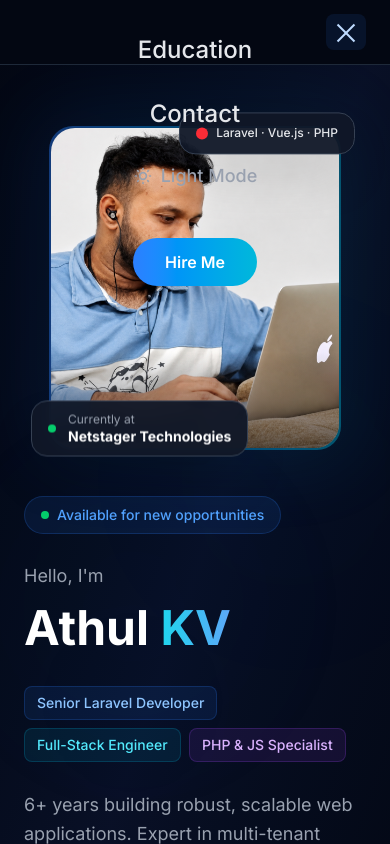
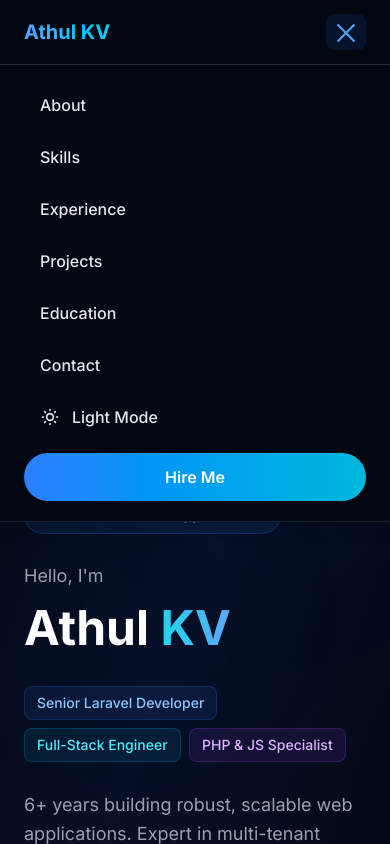
Before and after one commit to athulkv123/Portofolio, a Vue app: page / in a window 390 px wide. Both pictures are taken after a click on the button 346 px from the left and 32 px from the top of the page. Shown: the top 844 px of the page. Built offline with nearby package versions, Linux system fonts and the light colour scheme.

Commit message:
transparent in navbar remove

```diff
--- a/src/components/NavBar.vue
+++ b/src/components/NavBar.vue
@@ -9,16 +9,16 @@
       </a>
 
       <!-- Hamburger (mobile only) -->
-      <div class="md:hidden z-30">
+      <div class="md:hidden">
         <button
           type="button"
           class="p-2 rounded-lg bg-blue-500/10 hover:bg-blue-500/20 transition-all duration-300"
           @click="isMenuOpen = !isMenuOpen"
         >
           <div class="relative w-6 h-5 cursor-pointer">
-            <span :class="['absolute left-0 w-6 h-0.5 bg-blue-500 dark:bg-blue-200 transition-all duration-300', isMenuOpen ? 'rotate-45 top-2.5' : 'top-0']"></span>
-            <span :class="['absolute left-0 w-6 h-0.5 bg-blue-500 dark:bg-blue-200 transition-all duration-300', isMenuOpen ? 'opacity-0' : 'top-2']"></span>
-            <span :class="['absolute left-0 w-6 h-0.5 bg-blue-500 dark:bg-blue-200 transition-all duration-300', isMenuOpen ? '-rotate-45 top-2.5' : 'top-4']"></span>
+            <span :class="['absolute left-0 w-6 h-0.5 bg-blue-500 dark:bg-blue-400 transition-all duration-300', isMenuOpen ? 'rotate-45 top-2.5' : 'top-0']"></span>
+            <span :class="['absolute left-0 w-6 h-0.5 bg-blue-500 dark:bg-blue-400 transition-all duration-300', isMenuOpen ? 'opacity-0' : 'top-2']"></span>
+            <span :class="['absolute left-0 w-6 h-0.5 bg-blue-500 dark:bg-blue-400 transition-all duration-300', isMenuOpen ? '-rotate-45 top-2.5' : 'top-4']"></span>
           </div>
         </button>
       </div>
@@ -51,20 +51,22 @@
         </a>
       </nav>
 
-      <!-- Mobile Menu Overlay -->
+    </div>
+
+    <!-- Mobile Dropdown Menu -->
     <div v-if="isMenuOpen"
-        class="fixed inset-0 z-20 flex flex-col items-center justify-center bg-white dark:bg-gray-950 md:hidden">
-        <nav class="flex flex-col items-center gap-8">
+      class="md:hidden bg-white dark:bg-gray-950 border-t border-gray-200 dark:border-gray-800 shadow-lg">
+      <nav class="flex flex-col px-6 py-4 gap-1">
         <a v-for="item in menu" :key="item.name"
           :href="item.href"
           @click.prevent="scrollToSection(item.href)"
-            class="text-2xl text-gray-700 dark:text-gray-200 hover:text-blue-500 dark:hover:text-blue-400 transition-colors duration-200 font-medium">
+          class="py-3 px-4 text-base font-medium text-gray-700 dark:text-gray-200 hover:text-blue-500 dark:hover:text-blue-400 hover:bg-gray-100 dark:hover:bg-gray-800 rounded-lg transition-all duration-200">
           {{ item.name }}
         </a>
 
         <!-- Mobile theme toggle -->
         <button @click="toggleTheme"
-            class="flex items-center gap-2 text-gray-600 dark:text-gray-400 hover:text-blue-500 dark:hover:text-blue-400 transition-colors duration-200 font-medium text-lg">
+          class="flex items-center gap-3 py-3 px-4 text-base font-medium text-gray-700 dark:text-gray-200 hover:text-blue-500 dark:hover:text-blue-400 hover:bg-gray-100 dark:hover:bg-gray-800 rounded-lg transition-all duration-200 w-full text-left">
           <svg v-if="isDark" class="w-5 h-5" fill="none" stroke="currentColor" viewBox="0 0 24 24">
             <path stroke-linecap="round" stroke-linejoin="round" stroke-width="2" d="M12 3v1m0 16v1m9-9h-1M4 12H3m15.364 6.364l-.707-.707M6.343 6.343l-.707-.707m12.728 0l-.707.707M6.343 17.657l-.707.707M16 12a4 4 0 11-8 0 4 4 0 018 0z"/>
           </svg>
@@ -74,14 +76,15 @@
           {{ isDark ? 'Light Mode' : 'Dark Mode' }}
         </button>
 
+        <div class="pt-2 pb-1">
           <a href="mailto:athulkv.dev@gmail.com"
-            class="mt-4 px-8 py-3 bg-gradient-to-r from-blue-500 to-cyan-500 text-white font-semibold rounded-full">
+            class="block text-center px-6 py-3 bg-gradient-to-r from-blue-500 to-cyan-500 text-white font-semibold rounded-full">
             Hire Me
           </a>
+        </div>
       </nav>
     </div>
 
-    </div>
   </header>
 </template>
 
```
Lines whose indentation alone changed are shown as unchanged.
